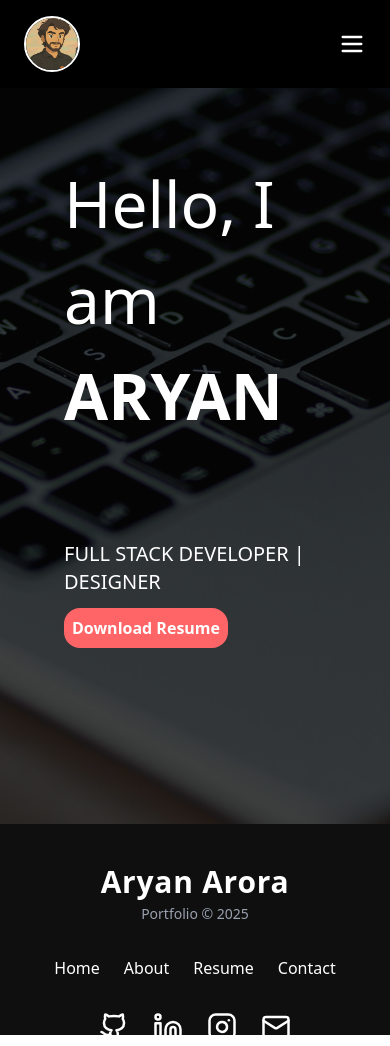
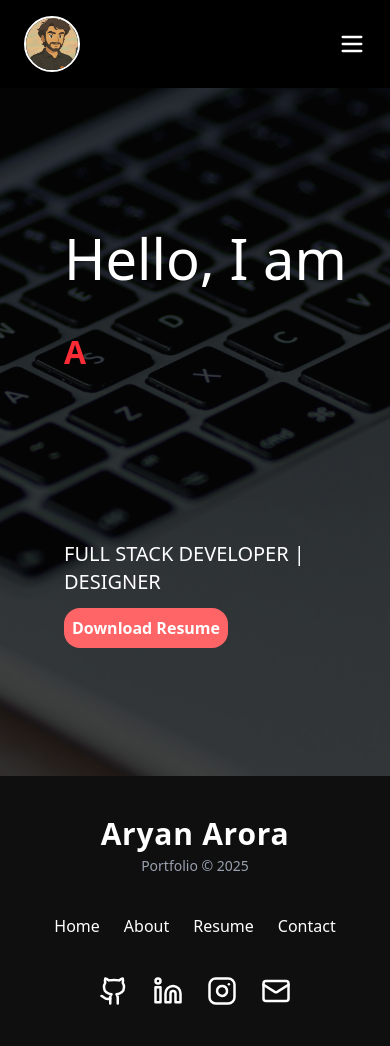
Before and after one commit to Aryan030204/portfolio, a React (Vite) app: page / in a window 390 px wide. Built offline with nearby package versions, Linux system fonts and the light colour scheme.

Commit message:
style: adjust footer height and hero section text sizes for better layout consistency

```diff
--- a/src/components/Footer.jsx
+++ b/src/components/Footer.jsx
@@ -4,7 +4,7 @@ import { Github, Linkedin, Instagram, Mail } from "lucide-react";
 
 const Footer = () => {
   return (
-    <footer className="relative z-1 w-screen h-[25vh] bg-[#0f0f0f] text-white px-8 py-10 mt-[3rem]">
+    <footer className="relative z-1 w-screen h-[32vh] bg-[#0f0f0f] text-white px-8 py-10">
       <div className="max-w-7xl mx-auto h-full flex flex-col lg:flex-row justify-between items-center gap-8">
         {/* Left: Branding */}
         <div className="text-center lg:text-left">
--- a/src/components/HeroSection.jsx
+++ b/src/components/HeroSection.jsx
@@ -6,11 +6,11 @@ const HeroSection = () => {
     <div className="flex flex-col justify-end w-full h-[40rem] relative">
       <div className="flex flex-col relative items-start w-fit ml-[3rem] mb-[8rem] h-fit">
         <div className="flex items-center h-[30rem]">
-          <h1 className="text-white text-[4rem] lg:text-[6rem]">
+          <h1 className="text-white text-[3.5rem] lg:text-[6rem]">
             Hello, I am <br />{" "}
-            <span className="font-bold lg:text-[7rem]">
+            <span className="font-bold text-[2rem] text-red-500 lg:text-[7rem]">
               <Typewriter
-                words={["ARYAN AR."]}
+                words={["ARYAN ARORA"]}
                 loop={0}
                 cursor
                 cursorStyle="|"
--- a/src/pages/Contact.jsx
+++ b/src/pages/Contact.jsx
@@ -4,7 +4,7 @@ import GetInTouch from "../components/GetInTouch";
 const Contact = () => {
   return (
     <>
-      <div className="flex flex-col lg:flex-row gap-[5rem] justify-end w-full sm:h-[160vh] relative">
+      <div className="flex flex-col lg:top-[15rem] lg:flex-row gap-[5rem] justify-end w-full sm:h-[160vh] relative">
         <ContactForm/>
         <GetInTouch/>
       </div>
```
